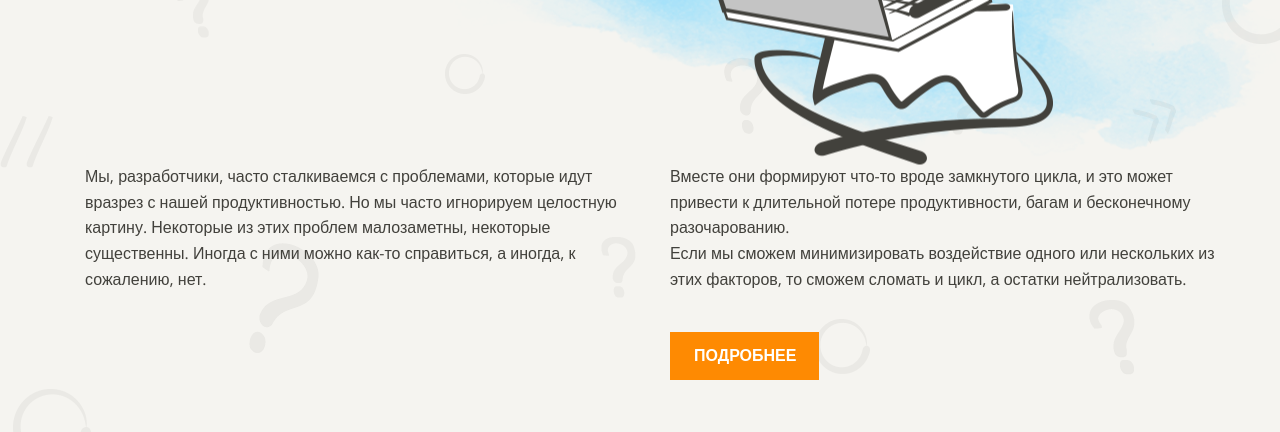
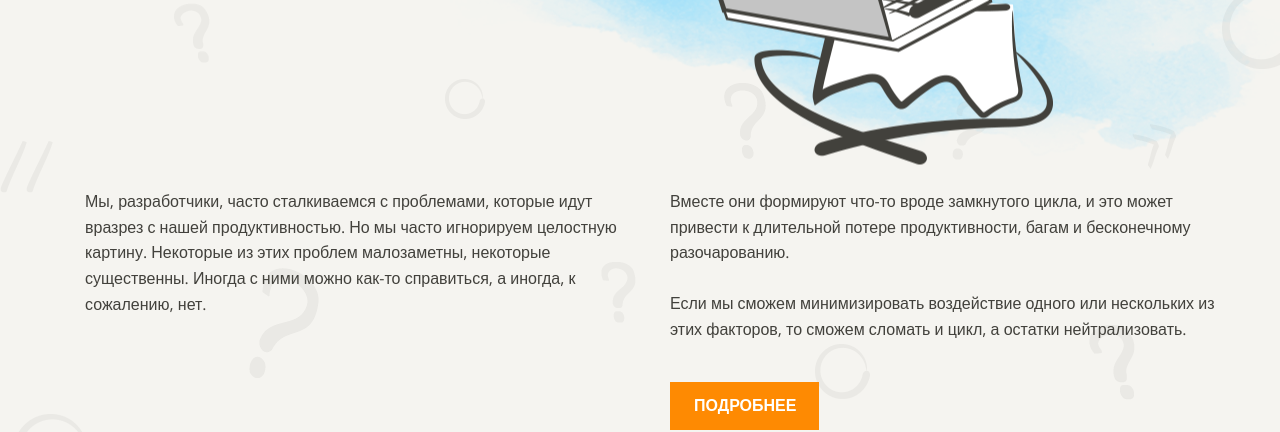
Before and after one commit to richpeach-bot/layout-designer-project-58, a website: page src/index.html in a window 1280 px wide. Shown: the part 380-812 px from the top of the page. Drawn offline with nearby package versions, Linux system fonts and the light colour scheme; a web font is replaced by a local one.

Commit message:
improve styles

```diff
--- a/src/styles/style.css
+++ b/src/styles/style.css
@@ -128,6 +128,11 @@ h6 {
   flex: 0 0 50%;
 }
 
+.hero-text p {
+  margin-top: 25px;
+  margin-bottom: 20px;
+}
+
 .hero-text:first-child {
   margin-right: 30px;
 }
@@ -238,7 +243,7 @@ h6 {
 .about {
   text-align: center;
   position: relative;
-  height: 814px;
+  height: 795px;
 }
 
 .about-title {
```
